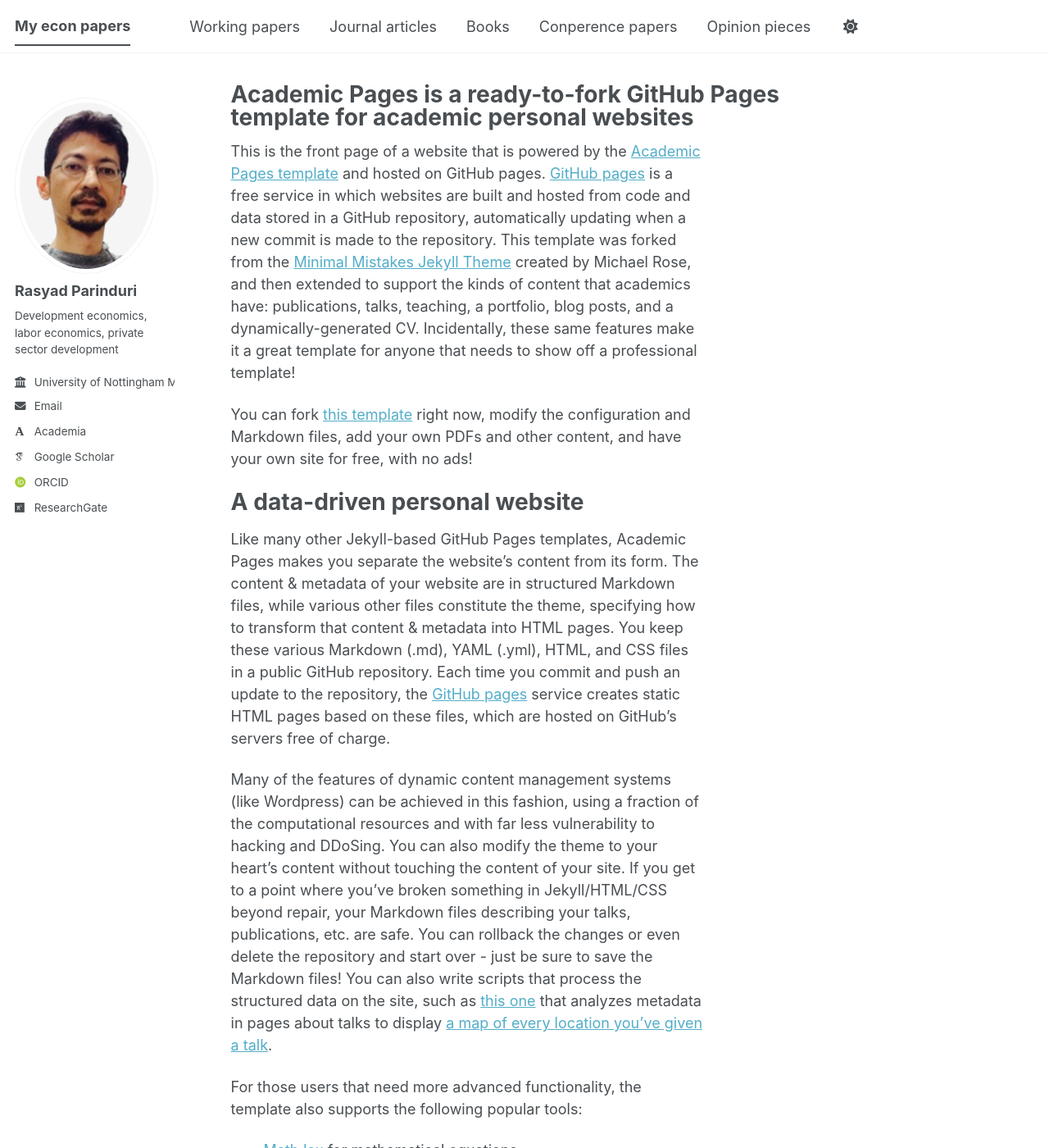
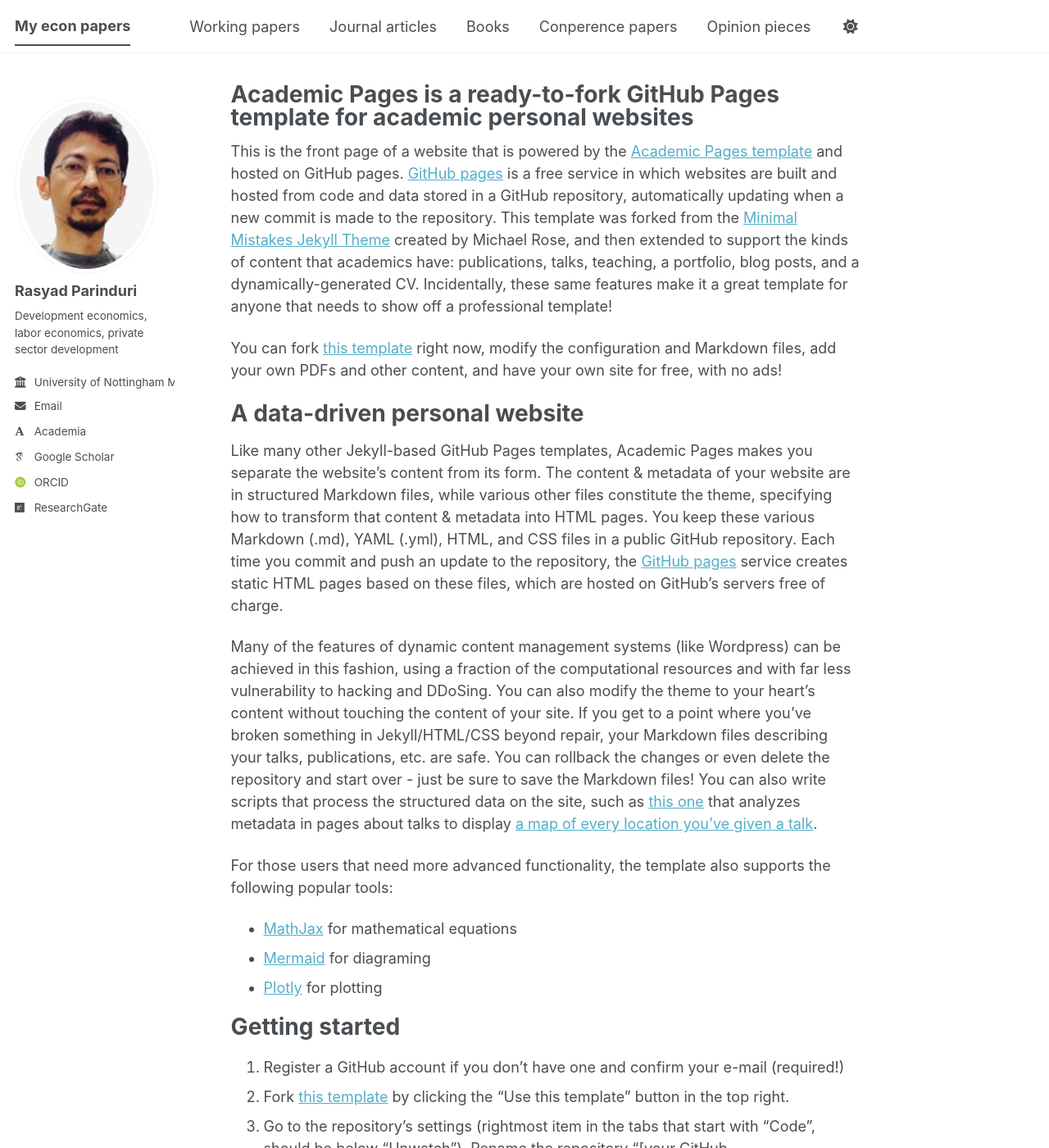
Before and after one commit to rasyadparinduri/rasyadparinduri.github.io, a Jekyll site: the page built from _pages/about.md, in a window 1280 px wide and 1400 px high. Shown: the whole window at 82% size. Built offline with Jekyll 4.4.1, drawn with Linux system fonts in a browser that asks for light colours; some web fonts are replaced; a script bundle is joined from its source files by our own code; library files that are not in the unit come from our copies.

Commit message:
Update main.scss

```diff
--- a/assets/css/main.scss
+++ b/assets/css/main.scss
@@ -45,14 +45,3 @@
 .page__footer {
   display: none !important;
 }
-
-
-.page__content {
-  max-width: 75% !important;
-}
-
-@media (max-width: 768px) {
-  .page__content {
-    max-width: 100%;
-  }
-}
```
